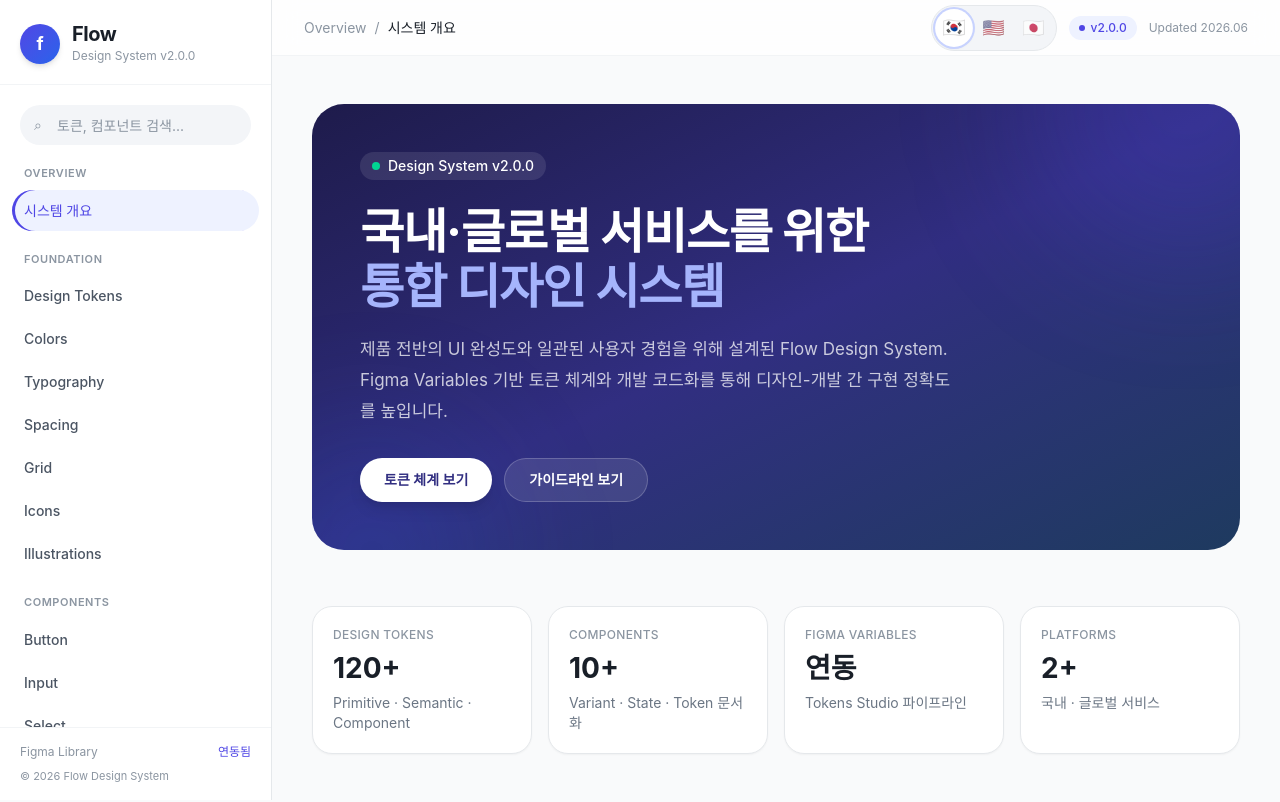
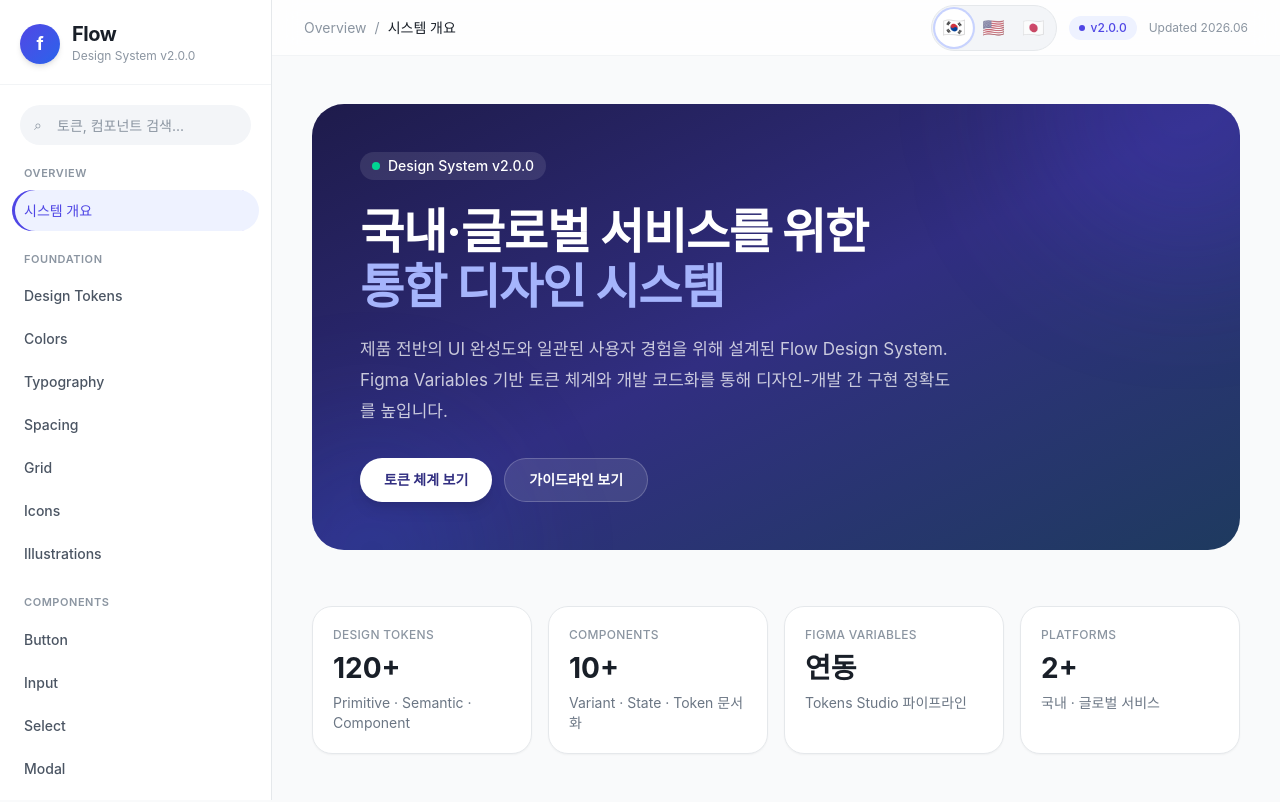
Before and after one commit to seo-er/design-system, a React (Vite) app: page / in a window 1280 px wide. Shown: the top 802 px of the page. Built offline with nearby package versions, Linux system fonts and the light colour scheme; a web font is replaced by a local one.

Commit message:
Add files via upload

```diff
--- a/src/App.jsx
+++ b/src/App.jsx
@@ -142,7 +142,7 @@ export default function App() {
         </div>
       </div>
 
-      <nav className="flex-1 overflow-auto px-3 py-5 space-y-5" aria-label={t("common.designSystem")}>
+      <nav className="flex-1 px-3 py-5 space-y-5" aria-label={t("common.designSystem")}>
         {filteredSections.map((section) => (
           <div key={section.id}>
             <p className="px-3 mb-2 text-[11px] font-semibold uppercase tracking-wider text-[#8B95A1]">
```
